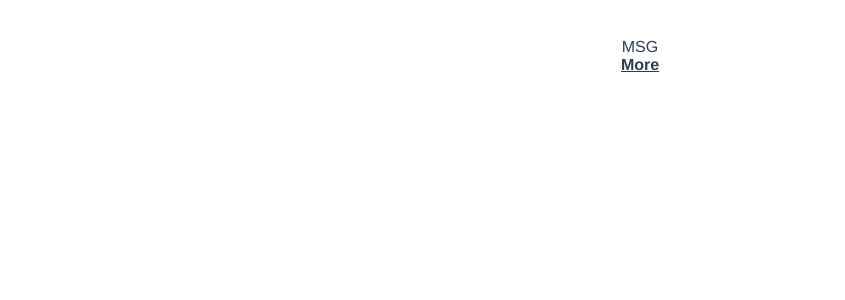
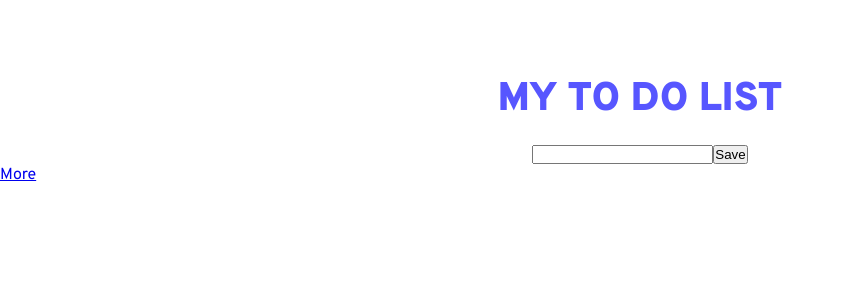
Before and after one commit to soyUnaGata/to-do-vuex, a Vue app: page / in a window 1280 px wide. Before the commit this address had no page. Shown: the top 300 px of the page, without its empty margins (0-845 px from the left). Built offline with nearby package versions, Linux system fonts and the light colour scheme.

Commit message:
style headline

```diff
--- a/src/App.vue
+++ b/src/App.vue
@@ -1,6 +1,7 @@
 <template>
+  <MainPage/>
   <nav>
-    <MainPage/>
+
     <router-link to="/more">More</router-link>
   </nav>
   <router-view/>
@@ -16,26 +17,3 @@ export default {
   },
 }
 </script>
-
-<style>
-#app {
-  font-family: Avenir, Helvetica, Arial, sans-serif;
-  -webkit-font-smoothing: antialiased;
-  -moz-osx-font-smoothing: grayscale;
-  text-align: center;
-  color: #2c3e50;
-}
-
-nav {
-  padding: 30px;
-}
-
-nav a {
-  font-weight: bold;
-  color: #2c3e50;
-}
-
-nav a.router-link-exact-active {
-  color: #42b983;
-}
-</style>
--- a/src/assets/css/main.css
+++ b/src/assets/css/main.css
@@ -0,0 +1,20 @@
+@import url('https://fonts.googleapis.com/css2?family=Overpass:wght@300;400;500;600;700;800;900&display=swap');
+
+:root {
+    --main-color: #5756FF;
+}
+
+*{
+    padding: 0;
+    margin: 0;
+    box-sizing: border-box;
+}
+
+#app {
+    font-family: 'Overpass', Helvetica, Arial, sans-serif;
+    -webkit-font-smoothing: antialiased;
+    -moz-osx-font-smoothing: grayscale;
+    width: 100vw;
+    height: 100vh;
+    margin: 0 auto;
+}
--- a/src/views/MainPage.vue
+++ b/src/views/MainPage.vue
@@ -1,7 +1,13 @@
 <template>
-  <div class="home">
+  <div class="wrapper d-flex">
+    <div class="container d-flex flex-column align-items-center">
+      <h3 class="headline">MY TO DO LIST</h3>
 
- MSG
+      <div class="add-task-input">
+        <input type="text" class="add-task-text">
+        <button class="save-task">Save</button>
+      </div>
+    </div>
   </div>
 </template>
 
@@ -12,3 +18,17 @@ export default {
 
 }
 </script>
+
+
+<style>
+.container {
+  margin: 0 auto;
+  gap: 20px;
+}
+.headline {
+  margin-top: 75px;
+  color: var(--main-color);
+  font-size: 40px;
+  font-weight: 900;
+}
+</style>
```
